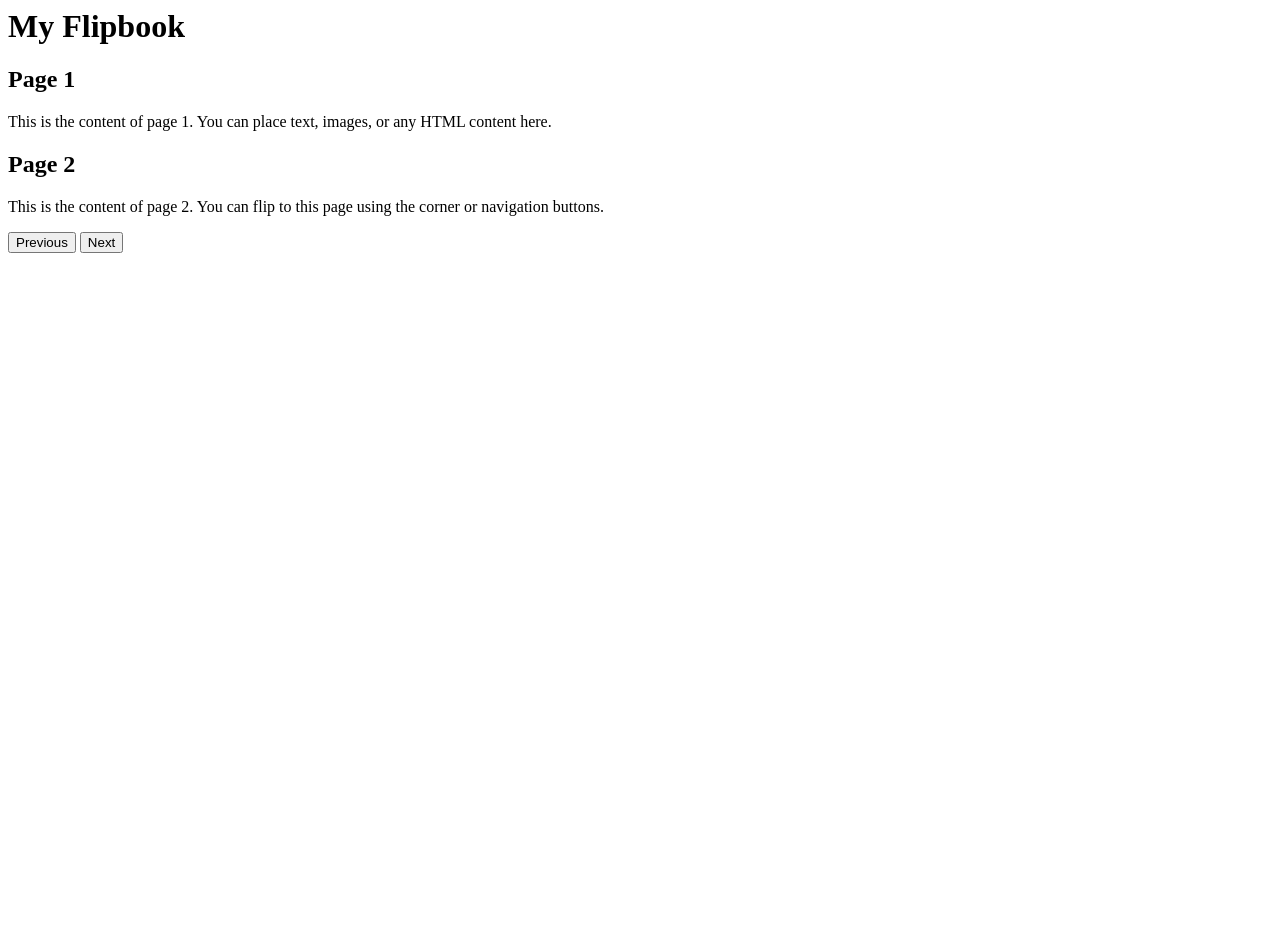
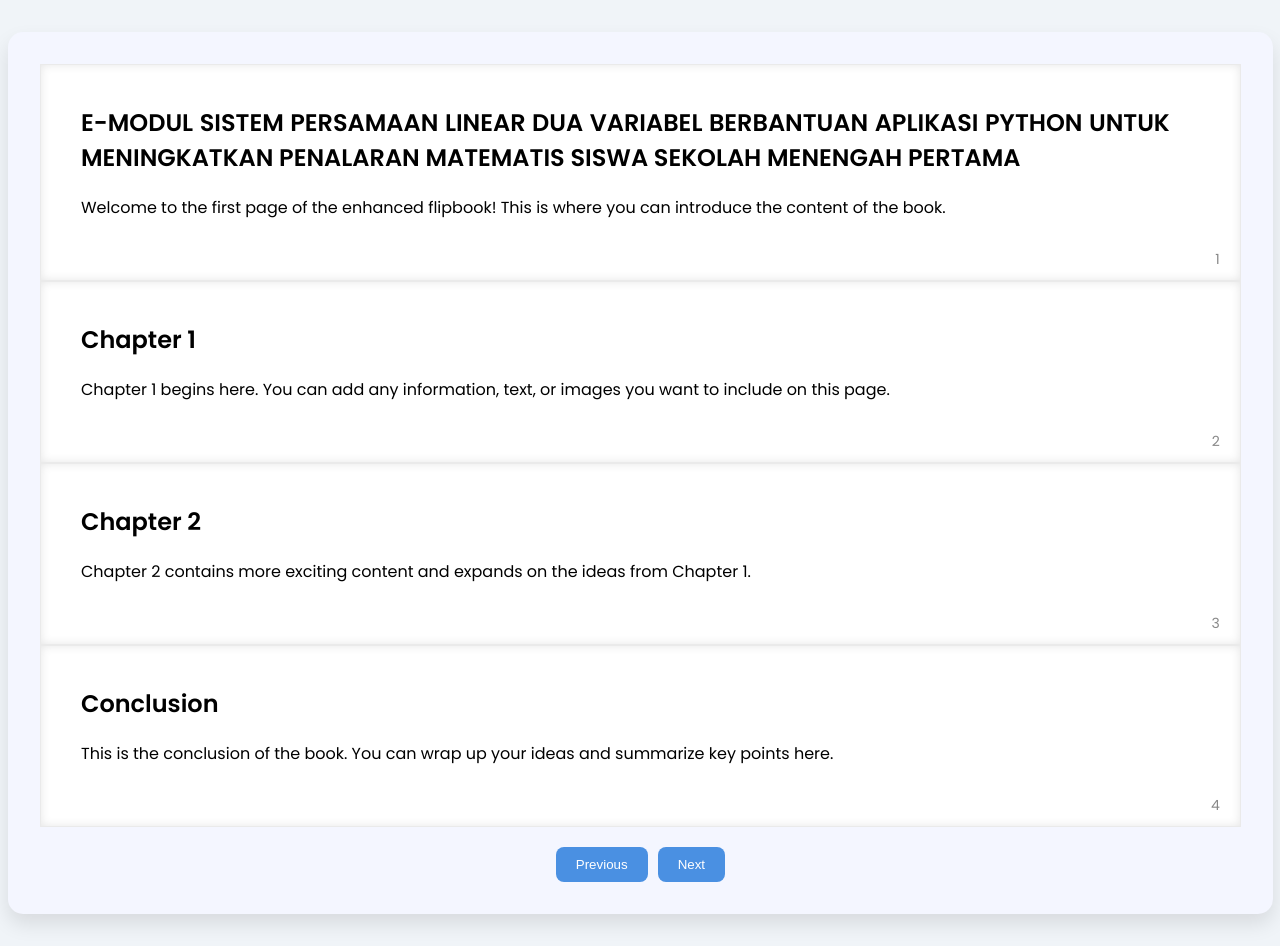
Before and after one commit to andifathulms/flipbook, a Django app: page / in a window 1280 px wide. Before the commit the page ends 253 px from the top, so only its background shows below. Run offline with Django 5.2, Linux system fonts and the light colour scheme; some libraries are stand-ins or nearby versions.

Commit message:
improve index.html

```diff
--- a/templates/index.html
+++ b/templates/index.html
@@ -1,9 +1,13 @@
+<!DOCTYPE html>
 {% load static tailwind_tags %}
 <html lang="en">
 <head>
     <meta charset="UTF-8">
     <meta name="viewport" content="width=device-width, initial-scale=1.0">
-    <title>Flipbook</title>
+    <title>Enhanced Flipbook</title>
+
+    <!-- Importing Google Fonts for Poppins -->
+    <link href="https://fonts.googleapis.com/css2?family=Poppins:wght@400;600&display=swap" rel="stylesheet">
 
     <script src="https://cdnjs.cloudflare.com/ajax/libs/jquery/3.7.1/jquery.min.js"
         integrity="sha512-v2CJ7UaYy4JwqLDIrZUI/4hqeoQieOmAZNXBeQyjo21dadnwR+8ZaIJVT8EE2iyI61OV8e6M8PP2/4hpQINQ/g=="
@@ -16,41 +20,161 @@
 
     <script>
         document.addEventListener("DOMContentLoaded", function() {
+            const flipbook = $("#flipbook");
+
+            function resizeFlipbook() {
+                const containerWidth = $(".flipbook-container").width();
+                const width = Math.min(containerWidth * 0.9, 1200); // 90% of container width, max 1200px
+                const height = width * 0.7; // Adjust aspect ratio for better fit
+
+                flipbook.turn('size', width, height);
+            }
+
             // Initialize flipbook functionality
-            $("#flipbook").turn({
-                width: 800,
-                height: 600,
-                autoCenter: true
+            flipbook.turn({
+                display: 'double',
+                acceleration: true,
+                gradients: !$.isTouch,
+                elevation: 50,
+                when: {
+                    turned: function(e, page) {
+                        console.log('Current page: ' + page);
+                    }
+                }
             });
+
+            // Resize flipbook on window resize
+            $(window).resize(resizeFlipbook);
+
+            // Initial resize
+            resizeFlipbook();
         });
     </script>
+
+    <style>
+        body {
+            font-family: 'Poppins', sans-serif;
+            background-color: #f0f4f8;
+        }
+
+        .flipbook-container {
+            max-width: 1400px; /* Increased from 1200px */
+            width: 95%; /* Added to ensure some margin on very wide screens */
+            margin: 2rem auto;
+            padding: 2rem;
+            background-color: #F4F6FF;
+            box-shadow: 0 10px 20px rgba(0, 0, 0, 0.1);
+            border-radius: 15px;
+        }
+
+        #flipbook {
+            margin: 0 auto;
+        }
+
+        .flipbook-page {
+            background-color: white;
+            border: 1px solid #eaeaea;
+            padding: 20px;
+            font-size: 16px;
+            position: relative;
+            box-shadow: 0 0 10px rgba(0, 0, 0, 0.1) inset;
+        }
+
+        .content-wrapper {
+            margin: 20px 50px 40px 20px; /* Adjusted to give space for page number */
+            text-align: justify;
+        }
+
+        .page-number {
+            position: absolute;
+            bottom: 10px;
+            right: 20px;
+            font-size: 14px;
+            color: #888;
+            z-index: 10; /* Ensure it's above other content */
+        }
+
+        .nav-button {
+            background-color: #4A90E2;
+            color: white;
+            padding: 10px 20px;
+            border-radius: 8px;
+            transition: background-color 0.3s, transform 0.1s;
+            text-align: center;
+            border: none;
+            cursor: pointer;
+            margin: 0 5px;
+        }
+
+        .nav-button:hover {
+            background-color: #357ABD;
+        }
+
+        .nav-button:active {
+            transform: scale(0.98);
+        }
+
+        .nav-button:focus {
+            outline: none;
+            box-shadow: 0 0 0 3px rgba(74, 144, 226, 0.3);
+        }
+
+        .button-container {
+            display: flex;
+            justify-content: center;
+            margin-top: 20px;
+        }
+    </style>
 </head>
-<body class="bg-gray-100">
 
-    <div class="container mx-auto p-4">
-        <h1 class="text-4xl font-bold text-center mb-8">My Flipbook</h1>
-
+<body class="bg-gray-100 min-h-screen flex flex-col light">
+    <main class="flex-grow">
+        <div class="flipbook-container">
             <!-- Flipbook Container -->
-        <div id="flipbook" class="shadow-lg border rounded-lg">
+            <div id="flipbook">
                 <!-- Page 1 -->
-            <div class="page bg-white p-4">
-                <h2 class="text-xl font-semibold">Page 1</h2>
-                <p>This is the content of page 1. You can place text, images, or any HTML content here.</p>
+                <div class="flipbook-page">
+                    <div class="content-wrapper">
+                        <h2 class="text-xl font-semibold">
+                            E-MODUL SISTEM PERSAMAAN LINEAR DUA VARIABEL BERBANTUAN APLIKASI PYTHON
+                            UNTUK MENINGKATKAN PENALARAN MATEMATIS SISWA SEKOLAH MENENGAH PERTAMA
+                        </h2>
+                        <p>Welcome to the first page of the enhanced flipbook! This is where you can introduce the content of the book.</p>
+                    </div>
+                    <div class="page-number">1</div>
                 </div>
                 <!-- Page 2 -->
-            <div class="page bg-white p-4">
-                <h2 class="text-xl font-semibold">Page 2</h2>
-                <p>This is the content of page 2. You can flip to this page using the corner or navigation buttons.</p>
+                <div class="flipbook-page">
+                    <div class="content-wrapper">
+                        <h2 class="text-xl font-semibold">Chapter 1</h2>
+                        <p>Chapter 1 begins here. You can add any information, text, or images you want to include on this page.</p>
                     </div>
-            <!-- Additional pages can be added here -->
+                    <div class="page-number">2</div>
+                </div>
+                <!-- Page 3 -->
+                <div class="flipbook-page">
+                    <div class="content-wrapper">
+                        <h2 class="text-xl font-semibold">Chapter 2</h2>
+                        <p>Chapter 2 contains more exciting content and expands on the ideas from Chapter 1.</p>
+                    </div>
+                    <div class="page-number">3</div>
+                </div>
+                <!-- Page 4 -->
+                <div class="flipbook-page">
+                    <div class="content-wrapper">
+                        <h2 class="text-xl font-semibold">Conclusion</h2>
+                        <p>This is the conclusion of the book. You can wrap up your ideas and summarize key points here.</p>
+                    </div>
+                    <div class="page-number">4</div>
+                </div>
             </div>
 
             <!-- Navigation Buttons -->
-        <div class="flex justify-center mt-4">
-            <button id="prev" class="bg-blue-500 text-white px-4 py-2 rounded mr-2" onclick="$('#flipbook').turn('previous')">Previous</button>
-            <button id="next" class="bg-blue-500 text-white px-4 py-2 rounded" onclick="$('#flipbook').turn('next')">Next</button>
+            <div class="button-container">
+                <button id="prev" class="nav-button" onclick="$('#flipbook').turn('previous')">Previous</button>
+                <button id="next" class="nav-button" onclick="$('#flipbook').turn('next')">Next</button>
             </div>
         </div>
-
+    </main>
 </body>
 </html>
```
Lines whose indentation alone changed are shown as unchanged.
